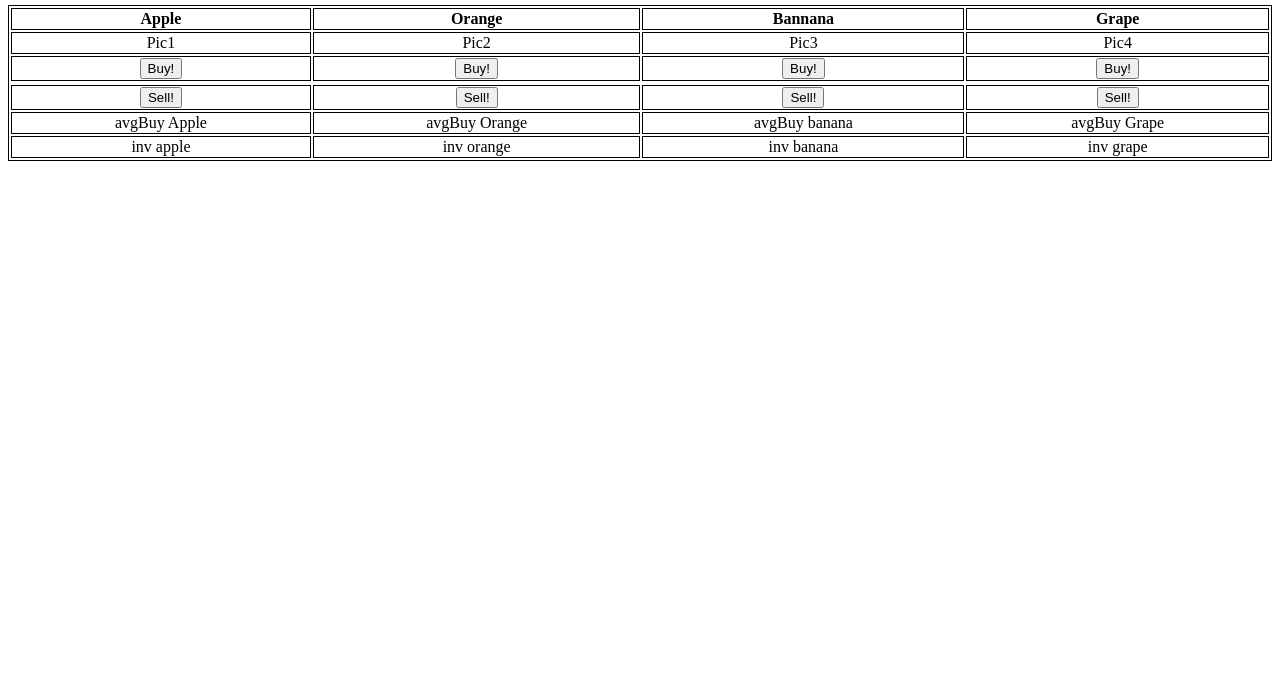
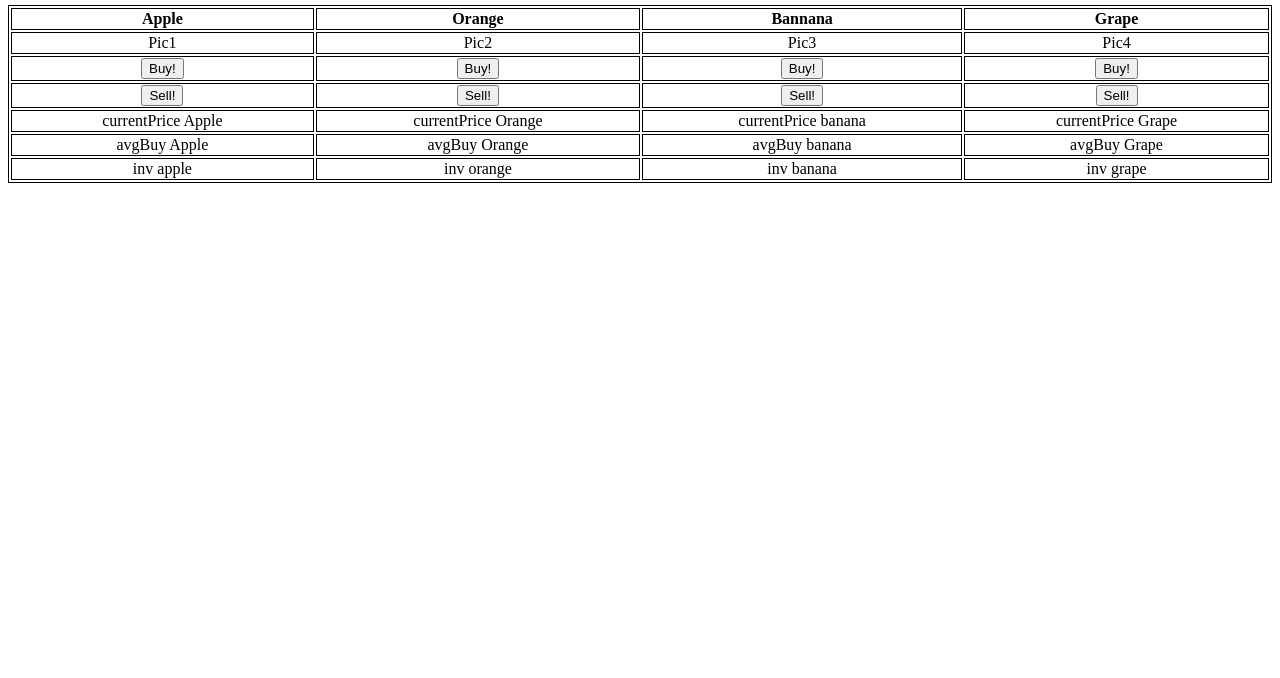
Before and after one commit to scottfox5/fruitMarket, a plain HTML site: page index.html in a window 1280 px wide. Shown: the part 122-800 px from the top of the page. Drawn offline with nearby package versions, Linux system fonts and the light colour scheme.

Commit message:
Fixed Table

```diff
--- a/index.html
+++ b/index.html
@@ -62,9 +62,6 @@
 
       </tr>
       <tr id="sellButtons"> <!-- Table Row for Sell Buttons -->
-
-      </tr>
-      <tr id="currentPrices"> <!-- Table Row for Current Buy Prices -->
         <td class="apple">
           <button>Sell!</button>
         </td>
@@ -77,6 +74,22 @@
         <td class="grape">
           <button>Sell!</button>
         </td>
+
+      </tr>
+      <tr id="currentPrices"> <!-- Table Row for Current Buy Prices -->
+        <td class="apple">
+          currentPrice Apple
+        </td>
+        <td class="orange">
+          currentPrice  Orange
+        </td>
+        <td class="banana">
+          currentPrice  banana
+        </td>
+        <td class="grape">
+          currentPrice  Grape
+        </td>
+
       </tr>
       <tr id="avgBuyPrices"> <!-- Table Row for Averge Buy Price -->
         <td class="apple">
```
